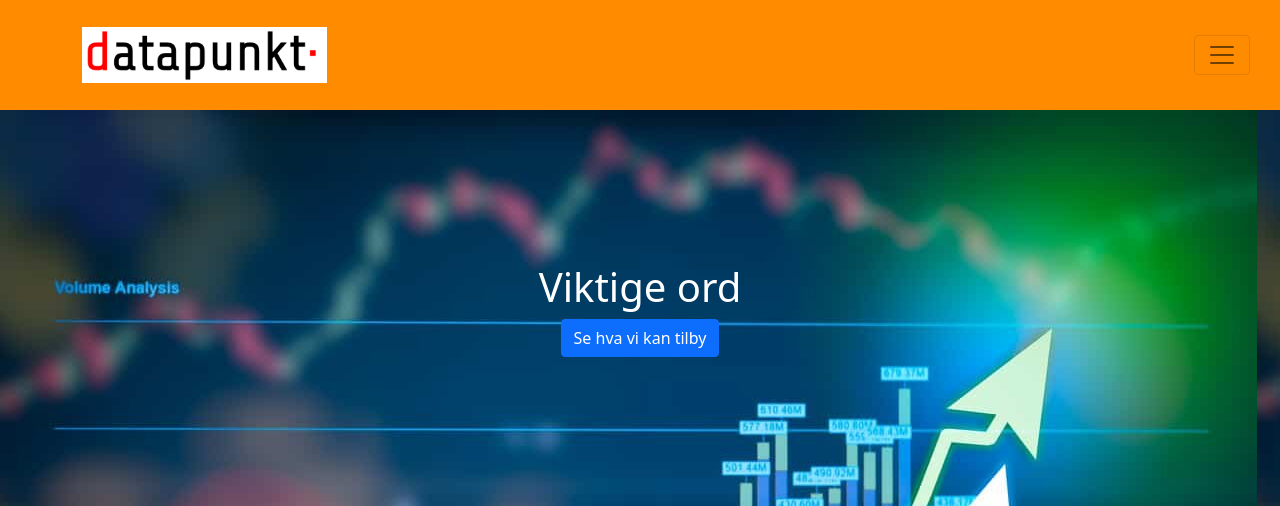
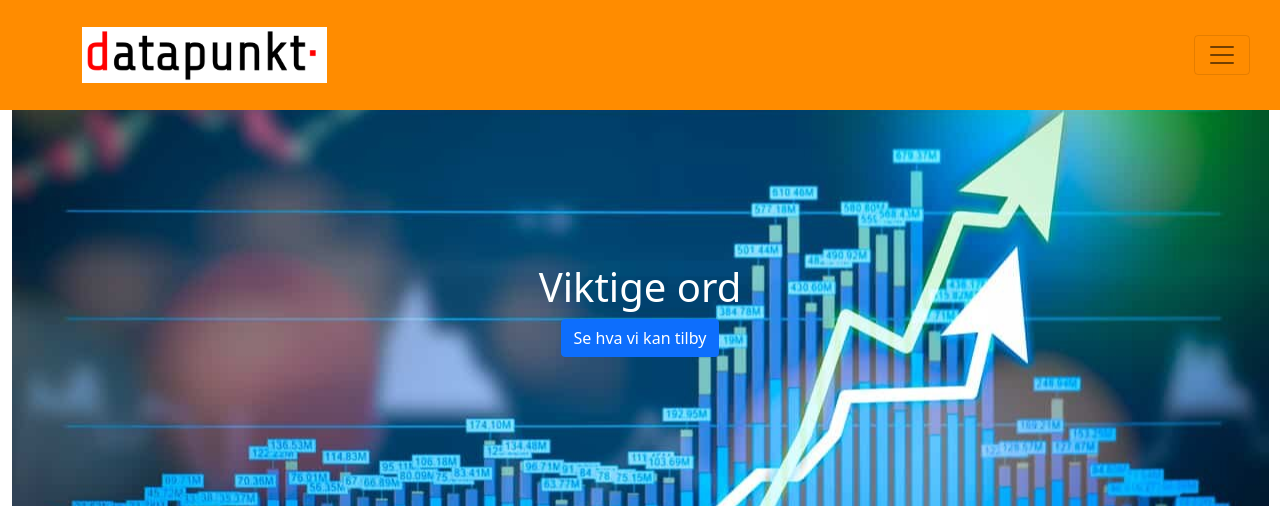
Before and after one commit to xibriz/datapunkt, a Jekyll site: the page built from docs/index.markdown, in a window 1280 px wide and 1400 px high. Shown: the top 506 px of the window. Built offline with Jekyll 4.4.1, drawn with Linux system fonts in a browser that asks for light colours; nearby versions of some CDN libraries; our own code applies the rules of GitHub Pages for plain Markdown files; grey boxes are pictures that could not be loaded.

Commit message:
stylefix

```diff
--- a/docs/assets/styles/style.css
+++ b/docs/assets/styles/style.css
@@ -20,6 +20,8 @@
 
 .top-container {
     background-image: url('/assets/images/background.jpg');
+    background-position: center center;
+    background-repeat: no-repeat;
     margin-top: var(--navbar-height);
     min-height: var(--top-container-height);
 }
```
